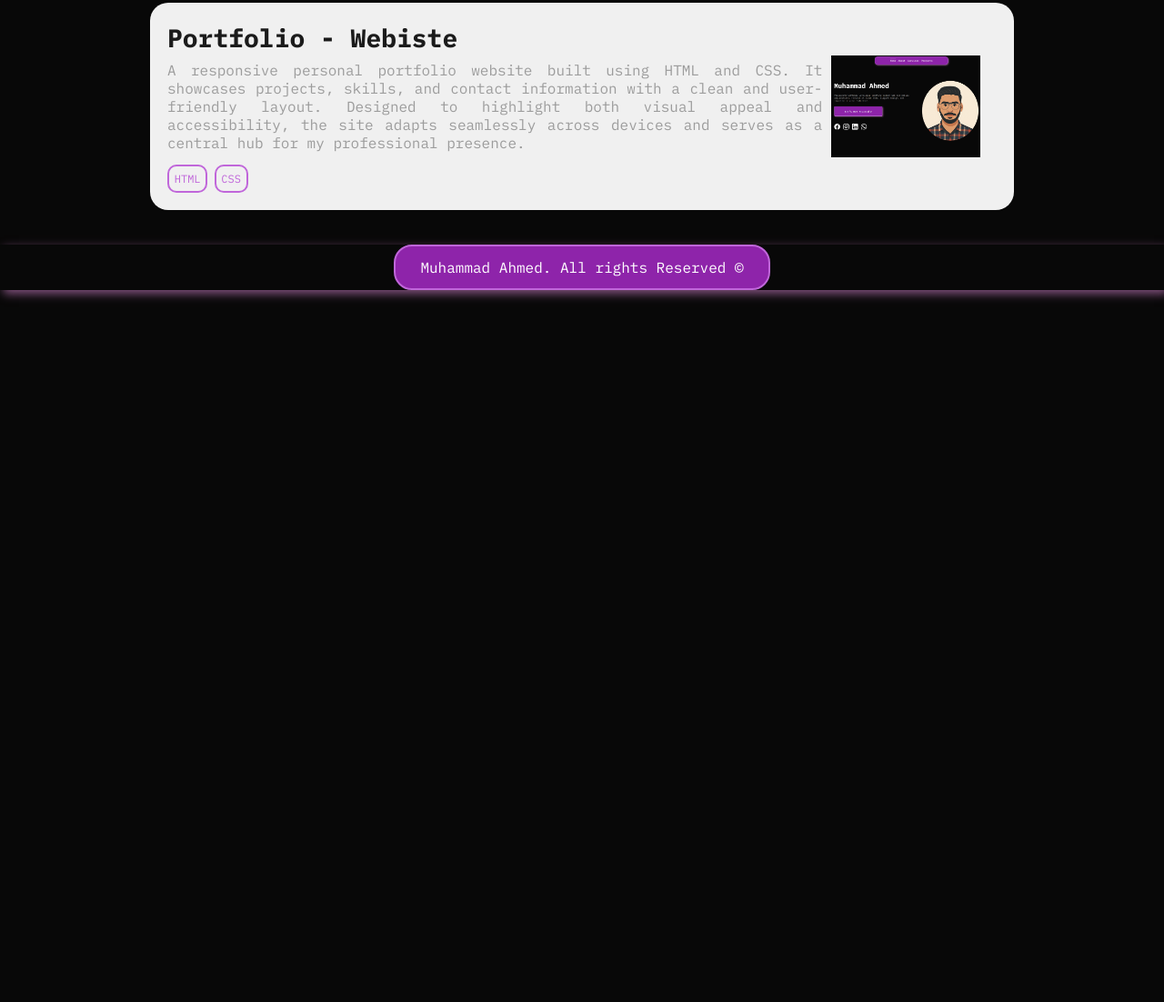
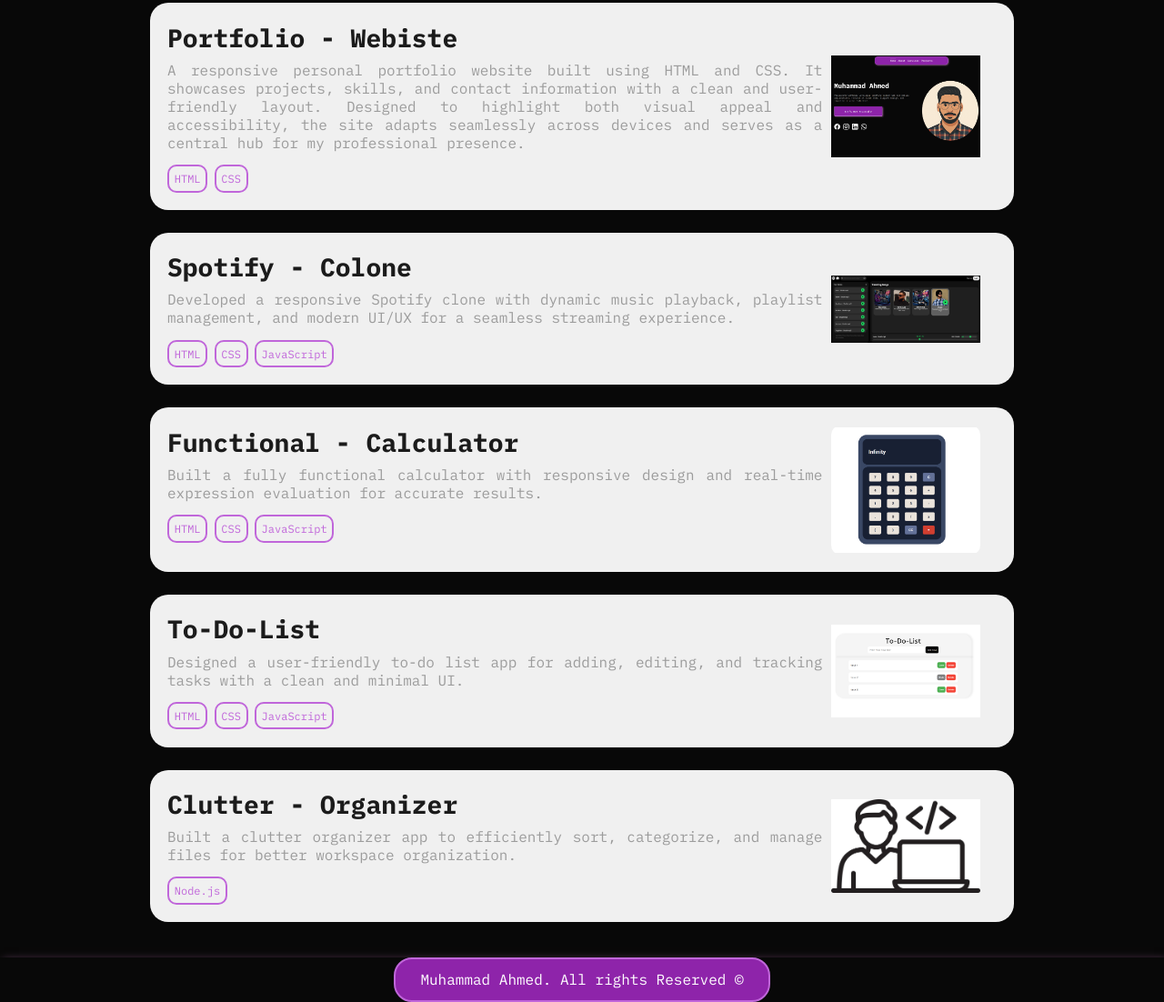
Before and after one commit to mahmed0009/Personal-Portfolio, a plain HTML site: page Pages/projects.html in a window 1280 px wide. Shown: the part 402-1504 px from the top of the page at 91% size. Before the commit the page ends 800 px from the top, so only its background shows below. Drawn offline with Linux system fonts and the light colour scheme.

Commit message:
updated projects

```diff
--- a/CSS/home.css
+++ b/CSS/home.css
@@ -125,6 +125,7 @@ nav .other:hover {
 .right img {
     border-radius: 100%;
     width: 380px;
+    border: solid wheat;
 }
 
 
--- a/Pages/projects.html
+++ b/Pages/projects.html
@@ -84,6 +84,111 @@
                         <img src="../assets/Portfolio SS.png" alt="">
                     </div>
                 </div>
+                <div class="project">
+                    <div class="content">
+                        <h3 class="title">
+                            Spotify - Colone
+                        </h3>
+                        <div class="text">
+                            Developed a responsive Spotify clone with dynamic music playback, playlist management, and modern UI/UX for a seamless streaming experience.
+                        </div>
+                        <div class="but">
+                            <div class="button">
+                                HTML
+                            </div>
+
+                            <div class="button">
+                                CSS
+                            </div>
+                            <div class="button">
+                                JavaScript
+                            </div>
+
+
+                        </div>
+
+                    </div>
+                    <div class="image">
+                        <img src="../assets/Spotify SS.png" alt="">
+                    </div>
+                </div>
+                <div class="project">
+                    <div class="content">
+                        <h3 class="title">
+                            Functional - Calculator
+                        </h3>
+                        <div class="text">
+                            Built a fully functional calculator with responsive design and real-time expression evaluation for accurate results.
+                        </div>
+                        <div class="but">
+                            <div class="button">
+                                HTML
+                            </div>
+
+                            <div class="button">
+                                CSS
+                            </div>
+                            <div class="button">
+                                JavaScript
+                            </div>
+
+
+                        </div>
+
+                    </div>
+                    <div class="image">
+                        <img src="../assets/Calc SS.png" alt="">
+                    </div>
+                </div>
+                <div class="project">
+                    <div class="content">
+                        <h3 class="title">
+                            To-Do-List
+                        </h3>
+                        <div class="text">
+                            Designed a user-friendly to-do list app for adding, editing, and tracking tasks with a clean and minimal UI.
+                        </div>
+                        <div class="but">
+                            <div class="button">
+                                HTML
+                            </div>
+
+                            <div class="button">
+                                CSS
+                            </div>
+                            <div class="button">
+                                JavaScript
+                            </div>
+
+
+                        </div>
+
+                    </div>
+                    <div class="image">
+                        <img src="../assets/ToDo SS.png" alt="">
+                    </div>
+                </div>
+                <div class="project">
+                    <div class="content">
+                        <h3 class="title">
+                            Clutter - Organizer
+                        </h3>
+                        <div class="text">
+                            Built a clutter organizer app to efficiently sort, categorize, and manage files for better workspace organization.
+                        </div>
+                        <div class="but">
+                            <div class="button">
+                                Node.js
+                            </div>
+
+
+                        </div>
+
+                    </div>
+                    <div class="image">
+                        <img src="../assets/web-icon.jpg" alt="">
+                    </div>
+                </div>
 
 
 
```
Also changed, not shown: Pages/about.html (+1 -1 lines), index.html (+1 -1 lines), assets/Calc SS.png (added), assets/Spotify SS.png (added), assets/ToDo SS.png (added), 3 other files.
